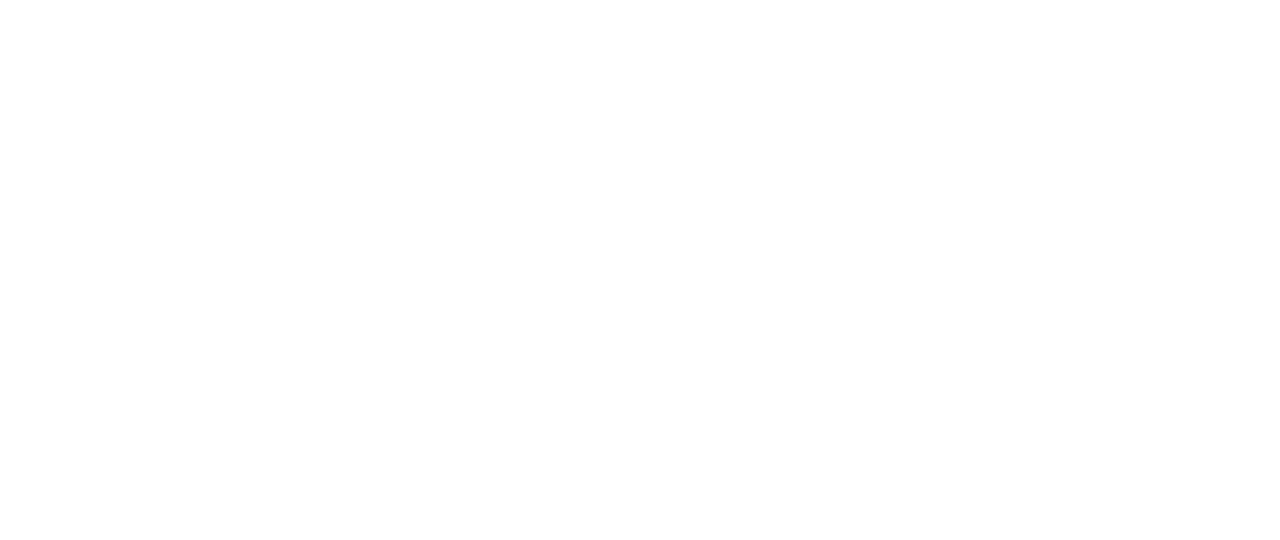
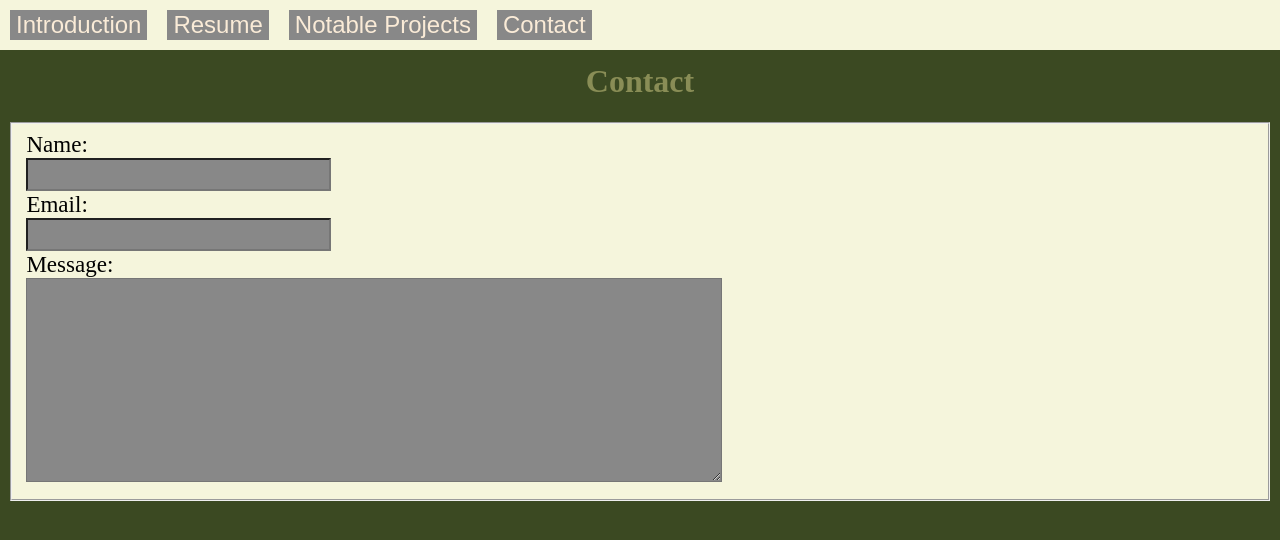
Before and after one commit to tjjoris/luke-j.com, a plain HTML site: page contact.html in a window 1280 px wide. Drawn offline with Linux system fonts and the light colour scheme.

Commit message:
Form started, just need submit buttons.

```diff
--- a/contact.html
+++ b/contact.html
@@ -0,0 +1,48 @@
+<!DOCTYPE html>
+<html lang="en">
+<head>
+    <meta charset="UTF-8">
+    <meta name="viewport" content="width=device-width, initial-scale=1.0">
+    <link rel="stylesheet" href="./luke-j.css" type="text/css">
+    <title>Contact Form</title>
+</head>
+<body>
+    <!--the navigation bar-->
+    <div class="navigation-bar">
+        <div class="navigation-item">
+            <button class="navigation-button" onclick="location.href='./'" type="button">Introduction</button>
+        </div>
+        <div class="navigation-item">
+            <button class="navigation-button" onclick="location.href='./resume.html'" type="button">Resume</button>
+        </div>
+        <div class="navigation-item">
+            <button class="navigation-button" onclick="location.href='./notable-projects.html'" type="button">Notable Projects</button>
+        </div>
+        <div class="navigation-item">
+            <button class="navigation-button" onclick="location.href='./contact.html'" type="button">Contact</button>
+        </div>
+    </div>
+
+    <h1>Contact</h1>
+    <!-- post method -->
+    <form action="Contact.php" method="post" enctype="text/plain">
+        <fieldset id="contact">
+            <!-- name -->
+            <label for="name">Name:</label>
+            <br>
+            <input type="text" name="name" id="name">
+            <br>
+            <label for="email">Email:</label>
+            <br>
+            <input type="text" name="email" id="email">
+            <br>
+            <label for="message">Message:</label>
+            <br>
+            <textarea name="message" id="message" rows="9" cols="60"></textarea>
+
+
+        </fieldset>
+    </form>
+    <!-- form -->
+</body>
+</html>
--- a/luke-j.css
+++ b/luke-j.css
@@ -109,3 +109,12 @@ a{
 .project-navigation-button:hover{
     background: rgb(80, 59, 30);;
 }
+/* contact form stylesheet */
+#contact, #contact label{
+    background-color: beige;
+    font-size:1.2em;
+}
+#contact input, #contact textarea{
+    background-color: #888;
+    font-size:1.2em;
+}
```
